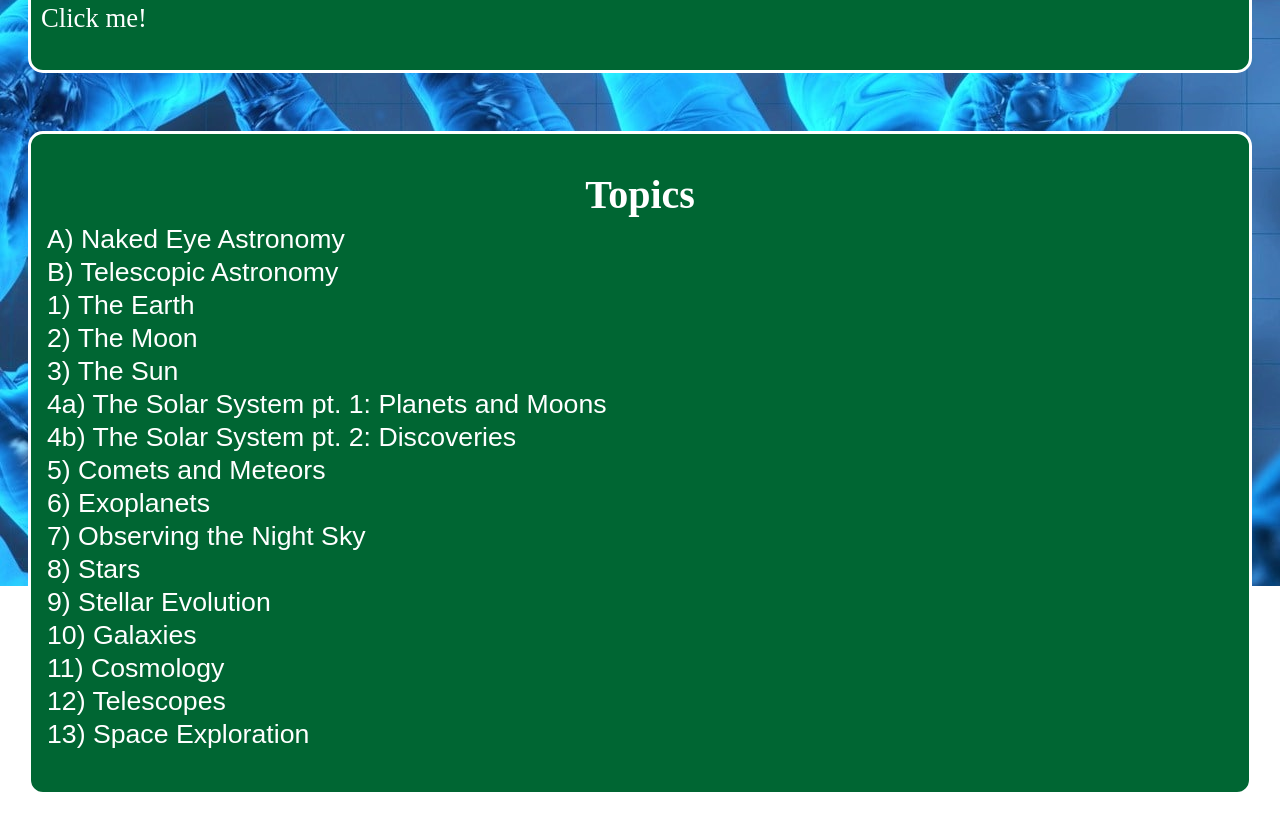
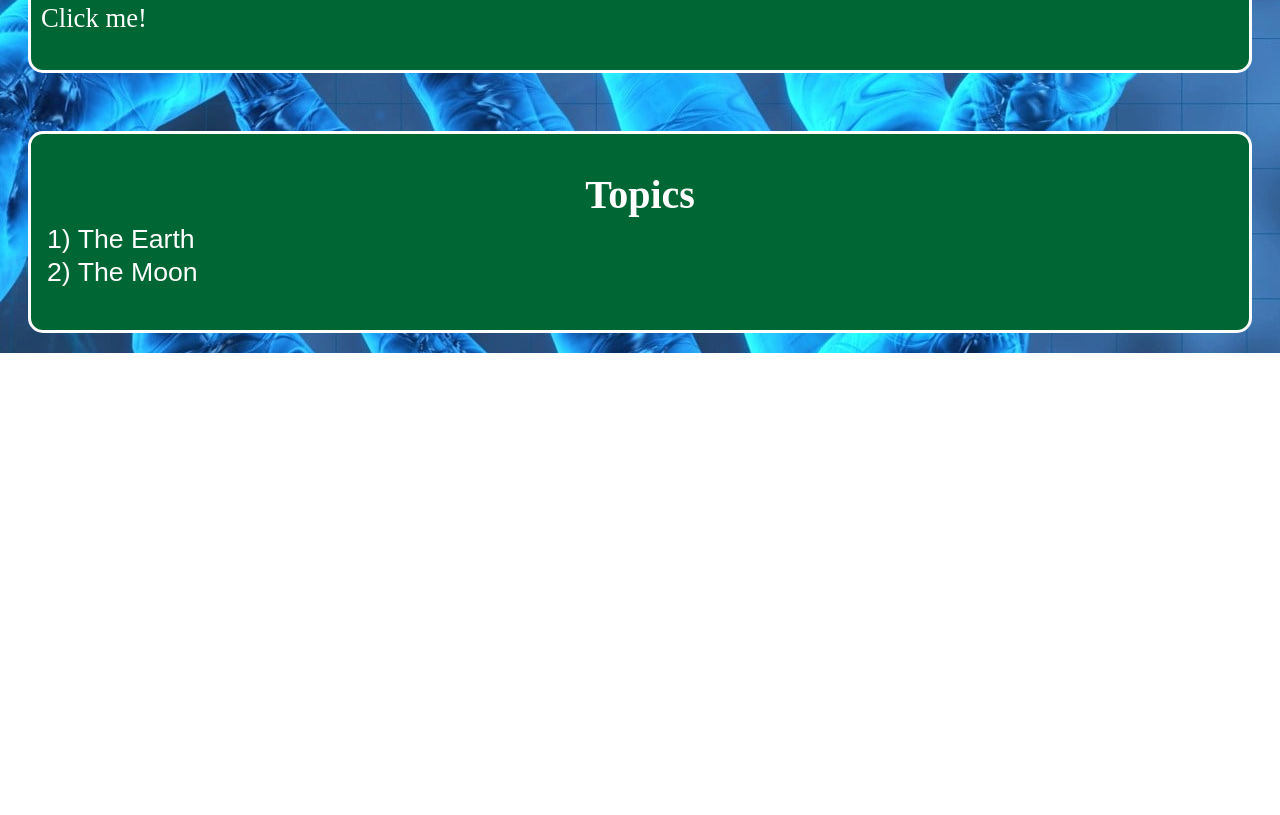
Before and after one commit to tmncollins/Biology-Revision, a plain HTML site: page index.html in a window 1280 px wide. Shown: the part 1034-1849 px from the top of the page. After the commit the page ends 1387 px from the top, so only its background shows below. Drawn offline with Linux system fonts and the light colour scheme; a web font is replaced by a local one.

Commit message:
Update index.html

```diff
--- a/index.html
+++ b/index.html
@@ -4,11 +4,11 @@
 </head>
 <body>
   <br>
-  <h1> GCSE Astronomy Revision </h1>
+  <h1> GCSE Biology Revision </h1>
   <br>
 
   <div class="div">
-    <p>On this website we have lots of practice questions for GCSE Astronomy. You can browse by topic, view helpful diagrams or try the big Jumbo Quiz.</p>
+    <p>On this website we have lots of practice questions for GCSE Biology. You can browse by topic, view helpful diagrams or try the big Jumbo Quiz.</p>
   </div>
   <br>
 
@@ -29,22 +29,8 @@
 
   <div class="div">
     <h1>Topics</h1>
-    <button class="link" onclick="newPage('Naked Eye Astronomy Quiz', 1)"> A) Naked Eye Astronomy </button><br>
-    <button class="link" onclick="newPage('Telescopic Astronomy Quiz', 2)"> B) Telescopic Astronomy </button><br>
     <button class="link" onclick="newPage('The Earth Topic Quiz', 3)"> 1) The Earth </button><br>
     <button class="link" onclick="newPage('The Moon Topic Quiz', 4)"> 2) The Moon </button><br>
-    <button class="link" onclick="newPage('The Sun Topic Quiz', 5)"> 3) The Sun </button><br>
-    <button class="link" onclick="newPage('Planets and Moons Topic Quiz', 6)"> 4a) The Solar System pt. 1: Planets and Moons</button><br>
-    <button class="link" onclick="newPage('Solar System Discoveries Topic Quiz', 7)"> 4b) The Solar System pt. 2: Discoveries</button><br>
-    <button class="link" onclick="newPage('Comets and Meteors Topic Quiz', 8)"> 5) Comets and Meteors </button><br>
-    <button class="link" onclick="newPage('Exoplanets Topic Quiz', 9)"> 6) Exoplanets </button><br>
-    <button class="link" onclick="newPage('The Night Sky Topic Quiz', 10)"> 7) Observing the Night Sky </button><br>
-    <button class="link" onclick="newPage('Stars Topic Quiz', 11)"> 8) Stars </button><br>
-    <button class="link" onclick="newPage('Stellar Evolution Topic Quiz', 12)"> 9) Stellar Evolution </button><br>
-    <button class="link" onclick="newPage('Galaxies Topic Quiz', 13)"> 10) Galaxies </button><br>
-    <button class="link" onclick="newPage('Cosmology Topic Quiz', 14)"> 11) Cosmology </button><br>
-    <button class="link" onclick="newPage('Telescopes Topic Quiz', 15)"> 12) Telescopes </button><br>
-    <button class="link" onclick="newPage('Space Exploration Topic Quiz', 16)"> 13) Space Exploration </button><br>
     <br>
   </div>
 </body>
```
